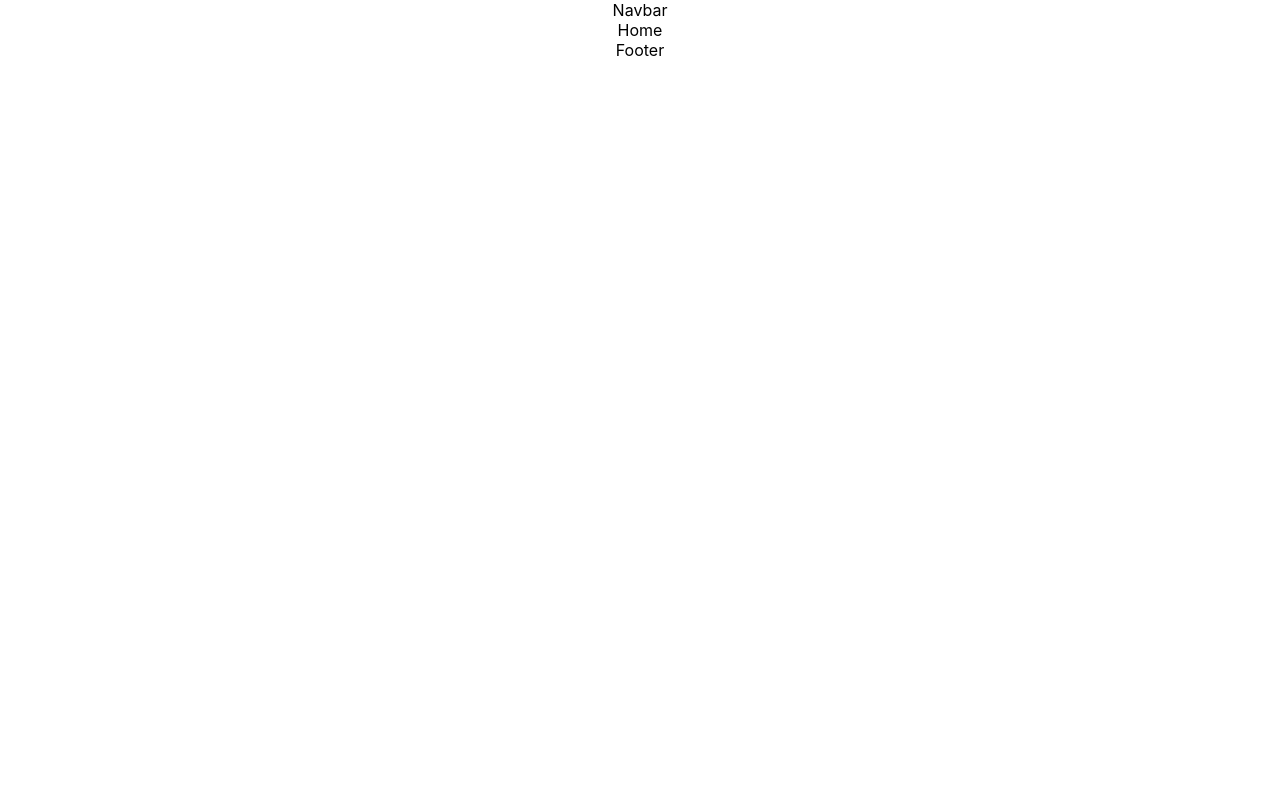
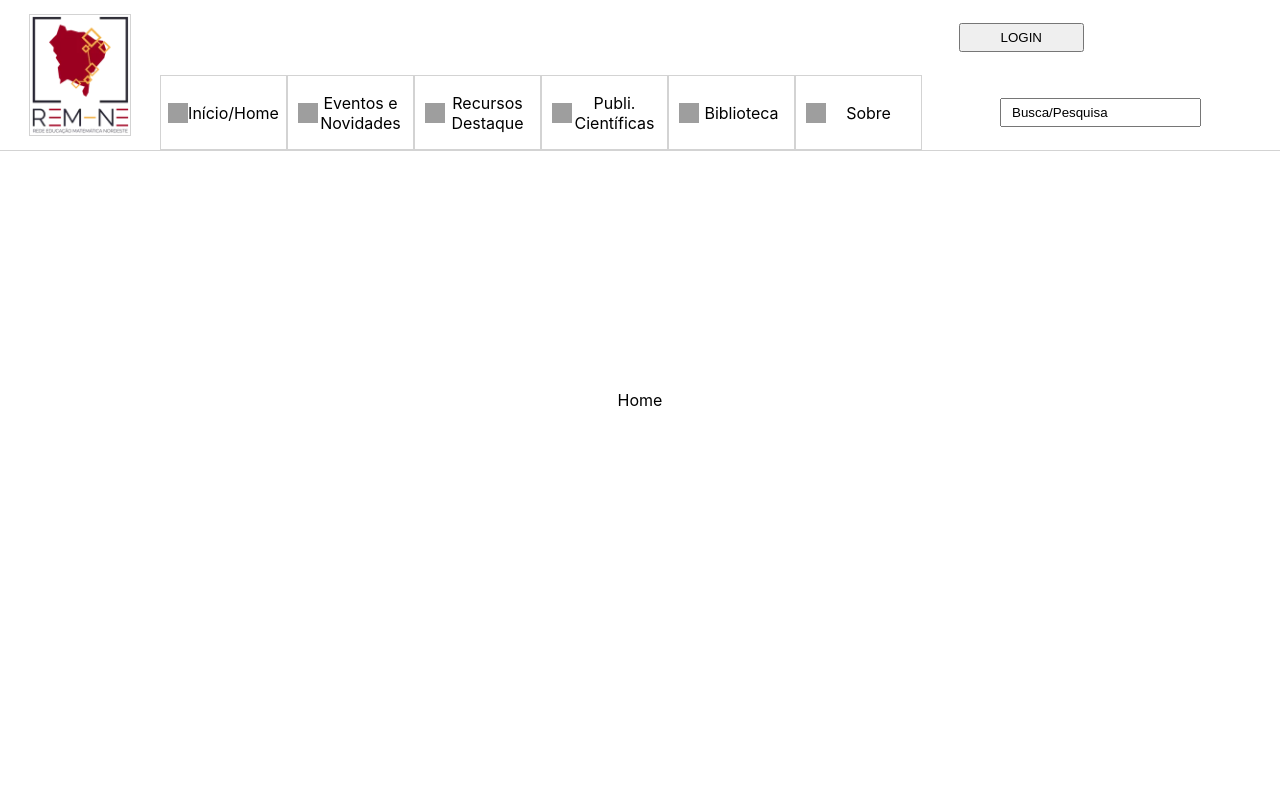
Before and after one commit to REM-NE/remNE, a React (Create React App) app: page /sobre in a window 1280 px wide. Shown: the top 800 px of the page. Built offline with nearby package versions, Linux system fonts and the light colour scheme; grey boxes are pictures that could not be loaded.

Commit message:
adicionado navbar e footer

```diff
--- a/package.json
+++ b/package.json
@@ -7,7 +7,9 @@
     "@testing-library/jest-dom": "^6.6.3",
     "@testing-library/react": "^16.3.0",
     "@testing-library/user-event": "^13.5.0",
+    "bootstrap": "^5.3.7",
     "react": "^19.1.0",
+    "react-bootstrap": "^2.10.10",
     "react-dom": "^19.1.0",
     "react-scripts": "5.0.1",
     "web-vitals": "^2.1.4"
--- a/src/App.css
+++ b/src/App.css
@@ -1,8 +1,140 @@
+:root {
+  --cor-fundo-principal: white;
+  --cor-texto-principal: black;
+  --cor-borda: lightgray;
+  --borda-padrao: solid 1px var(--cor-borda);
+  --tamanho-fonte: 14px;
+  --espacamento-padrao: 20px;
+}
+
 .App {
   text-align: center;
 }
 
+.header {
+  height: 150px;
+  width: 100%;
+  position: fixed;
+  border-bottom: var(--borda-padrao);
+}
 
+.row {
+  display: flex;
+  flex-direction: row;
+  width: 100%;
+  height: 100%;
+}
+
+.row .column {
+  width: 87.5%;
+  height: 100%;
+}
+
+.row .top-header {
+  height: 50%;
+  width: 82.5%;
+  display: flex;
+  justify-content: flex-end;
+  align-items: center;
+}
+
+.row .bottom-header {
+  height: 50%;
+}
+
+.row .start-header {
+  width: 12.5%;
+  display: flex;
+  align-items: center;
+  justify-content: center;
+}
+
+.row .logo {
+  border: var(--borda-padrao);
+  width: 100px;
+  height: 120px;
+}
+
+.column {
+  display: flex;
+  flex-direction: column;
+}
+
+.row .navbar {
+  width: 75%;
+}
+
+.row .navbar .icon {
+  width: 20px;
+  height: 20px;
+}
+
+.navbar a {
+  padding: 10px;
+  width: 12.5%;
+  display: flex;
+  align-items: center;
+  justify-content: center;
+  border: var(--borda-padrao);
+  text-decoration: none;
+  color: var(--cor-texto-principal)
+}
+
+.navbar div {
+  width: 100px;
+}
+
+button.btn.btn-primary {
+  padding: 5px 40px;
+}
+
+.search-bar {
+  display: flex;
+  align-items: center;
+  justify-content: center;
+}
+
+.search-bar input,
+.footer .form-footer input {
+  padding: 5px 10px;
+}
+
+.home {
+  display: flex;
+  width: 100%;
+  height: 100vh;
+  flex-direction: column;
+  align-items: center;
+  justify-content: center;
+}
+
+.footer {
+  border-top: var(--borda-padrao);
+  width: 100%;
+  height: 150px;
+  display: flex;
+  gap: 25%;
+  padding: var(--espacamento-padrao) 0 0;
+  flex-direction: row;
+}
+
+.footer .form-footer {
+  margin-top: 15px;
+  width: 50%;
+  height: 100px;
+  display: flex;
+  border: var(--borda-padrao);
+}
+
+.footer .title-footer {
+  width: fit-content;
+  padding-left: 5%;
+}
+
+.footer .form-footer input {
+  margin: var(--espacamento-padrao);
+  height: 18px;
+}
 
 @media (prefers-reduced-motion: no-preference) {
   .App-logo {
--- a/src/components/footer.js
+++ b/src/components/footer.js
@@ -2,7 +2,12 @@ import '../App.css';
 
 function Footer() {
     return (
-        <div>Footer</div>
+        <div class="footer">
+            <div class="title-footer">Rodapé</div>
+            <form class="form-footer">
+                <input type="text" defaultValue="Form"/>
+            </form>
+        </div>
     )
 }
 
--- a/src/components/navbar.js
+++ b/src/components/navbar.js
@@ -1,8 +1,56 @@
 import '../App.css';
+import { Button } from 'react-bootstrap';
+
+import logo from '../assets/images/remne-logo.jpg';
 
 function Navbar() {
+
+    function NavBarButtons() {
+        let buttonObject = [
+            { title: "Início/Home", icon: "" },
+            { title: "Eventos e Novidades", icon: "" },
+            { title: "Recursos Destaque", icon: "" },
+            { title: "Publi. Científicas", icon: "" },
+            { title: "Biblioteca", icon: "" },
+            { title: "Sobre", icon: "" },
+        ];
+
+        return (
+            <>
+                {buttonObject.map((button, index) => (
+                    <a key={index} href="#">
+                        <img class="icon" src="#" alt=""></img>
+                        <div>
+                            <p>{button.title}</p>
+                        </div>
+                    </a>
+                ))}
+            </>
+        );
+    }
+
+
     return (
-        <div>Navbar</div>
+        <div class="header">
+            <div class="row">
+                <div class="start-header">
+                    <img class="logo" src={logo} alt="logo"/>
+                </div>
+                <div class="column">
+                    <div class="top-header">
+                        <Button>LOGIN</Button>
+                    </div>
+                    <div class="row bottom-header">
+                        <div class="row navbar">
+                            <NavBarButtons />
+                        </div>
+                        <div class="search-bar">
+                            <input type="text" defaultValue={"Busca/Pesquisa"}/>
+                        </div>
+                    </div>
+                </div>
+            </div>
+        </div>
     )
 }
 
--- a/src/views/home/page.js
+++ b/src/views/home/page.js
@@ -2,7 +2,7 @@ import '../../App.css';
 
 function Home() {
     return (
-        <div>Home</div>
+        <div class="home">Home</div>
     )
 }
 
```
Also changed, not shown: src/assets/images/remne-logo.jpg (added), 1 other file (tests, documents, lock files or other folders).
